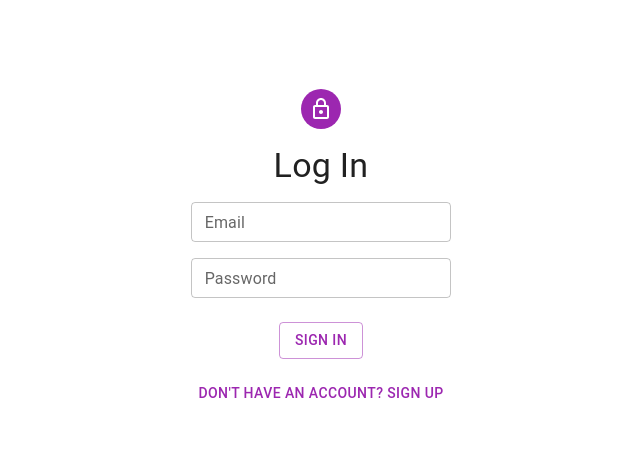
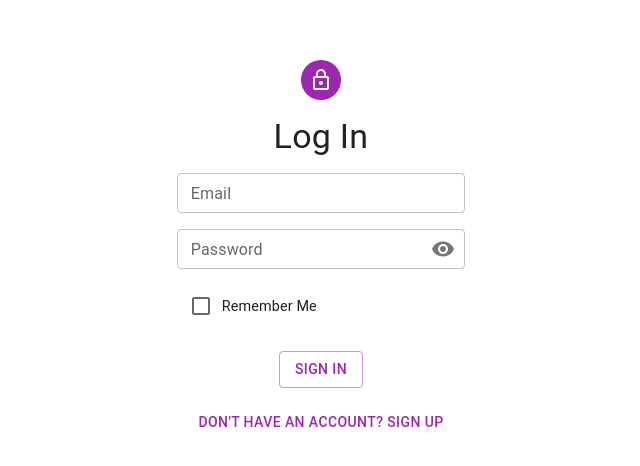
Before and after one commit to makstravm/ClassTrack-Pro, a React (Create React App) app: page /login in a window 1280 px wide. Shown: the part 110-576 px from the top of the page, without its empty margins (319-959 px from the left). Built offline with nearby package versions, Linux system fonts and the light colour scheme; no server answers; the database is empty.

Commit message:
feat: added user context, change view some field, added rememberMe for user

```diff
--- a/src/App.tsx
+++ b/src/App.tsx
@@ -30,6 +30,7 @@ const App = () => (
               buttonText="Sign In"
               initialValues={loginInitialValue}
               onSubmit={signInUser}
+              isRememberMe={true}
               formFields={loginFormFields}
               validationSchema={loginValidationSchema}
             />
@@ -46,6 +47,7 @@ const App = () => (
               initialValues={registrationInitialValue}
               formFields={registrationFormFields}
               onSubmit={signUpUser}
+              isRememberMe={false}
               validationSchema={registerValidationSchema}
             />
           }
--- a/src/api/user.ts
+++ b/src/api/user.ts
@@ -1,7 +1,10 @@
 import { FirebaseError } from "firebase/app";
 import {
+  browserLocalPersistence,
+  browserSessionPersistence,
   createUserWithEmailAndPassword,
   getAuth,
+  setPersistence,
   signInWithEmailAndPassword,
   updateProfile,
 } from "firebase/auth";
@@ -25,28 +28,41 @@ export const signUpUser = async ({
     await updateProfile(response.user, {
       displayName: name as string,
     });
+
+    await setPersistence(auth, browserSessionPersistence);
+    return true;
   } catch (e) {
     if (e instanceof FirebaseError) {
-      return notifyError(handleErrorMessage(e.code));
+      notifyError(handleErrorMessage(e.code));
+      return false;
     }
 
-    return notifyError("Something wrong");
+    notifyError("Something wrong");
+    return false;
   }
 };
 
 export const signInUser = async ({
   email,
   password,
+  rememberMe,
 }: LoginInitialValueType) => {
   const auth = getAuth();
 
   try {
     await signInWithEmailAndPassword(auth, email as string, password as string);
+    await setPersistence(
+      auth,
+      rememberMe ? browserLocalPersistence : browserSessionPersistence
+    );
+    return true;
   } catch (e) {
     if (e instanceof FirebaseError) {
-      return notifyError(handleErrorMessage(e.code));
+      notifyError(handleErrorMessage(e.code));
+      return false;
     }
 
-    return notifyError("Something wrong");
+    notifyError("Something wrong");
+    return false;
   }
 };
--- a/src/components/FormComponent.tsx
+++ b/src/components/FormComponent.tsx
@@ -4,8 +4,10 @@ import { Form, Formik, getIn, FormikProps } from "formik";
 import {
   Box,
   Button,
+  Checkbox,
   CircularProgress,
   Container,
+  FormControlLabel,
   Grid,
   TextField,
   Typography,
@@ -19,6 +21,8 @@ import {
   InitialValuesFormType,
   RoutePath,
 } from "../types";
+import PasswordField from "./PasswordField";
+import { FieldsTypes } from "../constant/fieldsTypes";
 
 export type Props = {
   initialValues: InitialValuesFormType;
@@ -26,6 +30,7 @@ export type Props = {
   title: string;
   titleLink: string;
   link: string;
+  isRememberMe: boolean;
   buttonText: string;
   onSubmit: Function; //(vSalues: FormicValuesType, navigate: NavigateFunction) => void;
   validationSchema: InitialSchemaFormType;
@@ -39,6 +44,7 @@ export const FormComponent = ({
   link,
   buttonText,
   onSubmit,
+  isRememberMe,
   validationSchema,
 }: Props) => {
   const [isLoading, setIsLoading] = useState<boolean>(false);
@@ -65,9 +71,11 @@ export const FormComponent = ({
 
   const handleSubmit = async (values: InitialValuesFormType) => {
     setIsLoading(true);
-    await onSubmit(values);
+    const isSuccess = await onSubmit(values);
     setIsLoading(false);
+    if (isSuccess) {
       navigate(RoutePath.SUCCESS_SIGN_IN, { replace: true });
+    }
   };
 
   return (
@@ -92,22 +100,55 @@ export const FormComponent = ({
               <Form>
                 <Grid container justifyContent="center" spacing={2}>
                   {formFields.map(({ id, name, type, label }) => (
-                    <Grid key={id} item xs={10}>
+                    <Grid key={id} item xs={11}>
+                      {type === FieldsTypes.TEXT ? (
                         <TextField
                           name={name}
                           label={label}
                           type={type}
                           size="small"
                           color="secondary"
-                        autoComplete="given-name"
                           fullWidth
-                        error={!!(getIn(touched, name) && getIn(errors, name))}
-                        helperText={getIn(touched, name) && getIn(errors, name)}
+                          error={
+                            !!(getIn(touched, name) && getIn(errors, name))
+                          }
+                          helperText={
+                            !!(getIn(touched, name) && getIn(errors, name)) &&
+                            getIn(errors, name)
+                          }
                           onChange={handleChange}
-                        inputProps={{ "data-testid": `input-${name}` }}
+                        />
+                      ) : (
+                        <PasswordField
+                          name={name}
+                          label={label}
+                          type={type}
+                          errors={errors}
+                          touched={touched}
+                          handleChange={handleChange}
+                        />
+                      )}
+                    </Grid>
+                  ))}
+                  {isRememberMe && (
+                    <Grid item xs={10}>
+                      <FormControlLabel
+                        control={
+                          <Checkbox
+                            color="secondary"
+                            name="rememberMe"
+                            onChange={handleChange}
+                          />
+                        }
+                        label={"Remember Me"}
+                        componentsProps={{
+                          typography: {
+                            fontSize: ".9rem",
+                          },
+                        }}
                       />
                     </Grid>
-                  ))}
+                  )}
                 </Grid>
                 <Box sx={{ mt: 3, mb: 2 }} textAlign="center">
                   <Button
--- a/src/components/Header.tsx
+++ b/src/components/Header.tsx
@@ -57,6 +57,7 @@ const HeaderItem = () => {
     </>
   );
 };
+
 export const Header = () => {
   return (
     <Paper elevation={8}>
--- /dev/null
+++ b/src/components/PasswordField.tsx
@@ -0,0 +1,70 @@
+import { ChangeEvent, FC, useState } from "react";
+import { getIn } from "formik";
+import {
+  FormControl,
+  FormHelperText,
+  IconButton,
+  InputLabel,
+  OutlinedInput,
+} from "@mui/material";
+import { Visibility, VisibilityOff } from "@mui/icons-material";
+import { FieldsTypes } from "../constant/fieldsTypes";
+import { PasswordFieldErrorType, PasswordFieldTouchedType } from "../types";
+
+export interface IProps {
+  name: string;
+  label: string;
+  type: string;
+  errors: PasswordFieldErrorType;
+  touched: PasswordFieldTouchedType;
+  handleChange: (
+    e: ChangeEvent<HTMLInputElement | HTMLTextAreaElement>
+  ) => void;
+}
+
+const { TEXT, PASSWORD } = FieldsTypes;
+
+const PasswordField: FC<IProps> = ({
+  name,
+  label,
+  handleChange,
+  errors,
+  touched,
+}) => {
+  const [isShowPassword, setIsShowPassword] = useState<boolean>(false);
+
+  return (
+    <FormControl
+      size="small"
+      variant="outlined"
+      fullWidth
+      color="secondary"
+      error={!!(getIn(touched, name) && getIn(errors, name))}
+    >
+      <InputLabel htmlFor="outlined-adornment-password">{label}</InputLabel>
+      <OutlinedInput
+        id="outlined-adornment-password"
+        name={name}
+        type={isShowPassword ? TEXT : PASSWORD}
+        onChange={handleChange}
+        endAdornment={
+          <IconButton
+            aria-label="toggle password visibility"
+            onClick={() => setIsShowPassword(!isShowPassword)}
+            edge="end"
+          >
+            {isShowPassword ? <VisibilityOff /> : <Visibility />}
+          </IconButton>
+        }
+        label={label}
+      />
+      {!!(getIn(touched, name) && getIn(errors, name)) && (
+        <FormHelperText id="component-error-text">
+          {getIn(errors, name)}
+        </FormHelperText>
+      )}
+    </FormControl>
+  );
+};
+
+export default PasswordField;
--- a/src/components/ProtectedRoute.tsx
+++ b/src/components/ProtectedRoute.tsx
@@ -1,9 +1,16 @@
-import { getAuth } from "firebase/auth";
 import { Navigate, Outlet } from "react-router-dom";
 import { RoutePath } from "../types";
+import { useUserContext } from "../context/userContext";
 
 export const ProtectedRoute = () => {
-  const isUser = !!getAuth().currentUser;
-  if (!isUser) return <Navigate to={RoutePath.LOGIN} replace />;
+  const { user, isLoading } = useUserContext();
+
+  if (isLoading) {
+    return <div>...................................Loading</div>;
+  }
+  if (!user) {
+    return <Navigate to={RoutePath.LOGIN} replace />;
+  }
+
   return <Outlet />;
 };
--- /dev/null
+++ b/src/constant/fieldsTypes.ts
@@ -0,0 +1,4 @@
+export enum FieldsTypes {
+  TEXT = "text",
+  PASSWORD = "password",
+}
--- a/src/constant/initialValuesOfForm.ts
+++ b/src/constant/initialValuesOfForm.ts
@@ -16,6 +16,7 @@ export const loginFormFields = [
 export const loginInitialValue = {
   email: "",
   password: "",
+  rememberMe: false,
 };
 
 export const registrationFormFields = [
--- /dev/null
+++ b/src/context/userContext.tsx
@@ -0,0 +1,43 @@
+import { User, onAuthStateChanged } from "firebase/auth";
+import {
+  ReactNode,
+  createContext,
+  useContext,
+  useEffect,
+  useState,
+} from "react";
+import { auth } from "../firebase";
+interface IProps {
+  children: ReactNode;
+}
+
+interface IUserContext {
+  user: User | null;
+  isLoading: boolean;
+}
+
+const UserContext = createContext<IUserContext>({
+  user: null,
+  isLoading: false,
+});
+
+export const UserProvider = ({ children }: IProps) => {
+  const [userData, setUserData] = useState<User | null>(null);
+
+  const [isLoading, setIsLoading] = useState<boolean>(true);
+
+  useEffect(() => {
+    onAuthStateChanged(auth, (user) => {
+      setUserData(user);
+      setIsLoading(false);
+    });
+  }, []);
+
+  return (
+    <UserContext.Provider value={{ user: userData, isLoading }}>
+      {children}
+    </UserContext.Provider>
+  );
+};
+
+export const useUserContext = (): IUserContext => useContext(UserContext);
--- a/src/index.tsx
+++ b/src/index.tsx
@@ -9,6 +9,7 @@ import "react-toastify/dist/ReactToastify.css";
 import "./index.css";
 import "./firebase";
 import { ToastContainer } from "react-toastify";
+import { UserProvider } from "./context/userContext";
 
 const root = ReactDOM.createRoot(
   document.getElementById("root") as HTMLElement
@@ -17,11 +18,13 @@ root.render(
   <React.StrictMode>
     <CssBaseline />
     <ToastContainer theme="light" />
-    <SumProvider>
-      <LessonsProvider>
-        <App />
-      </LessonsProvider>
-    </SumProvider>
+    <UserProvider>
+      <SumProvider>
+        <LessonsProvider>
+          <App />
+        </LessonsProvider>
+      </SumProvider>
+    </UserProvider>
   </React.StrictMode>
 );
 
--- a/src/pages/AuthLayout.tsx
+++ b/src/pages/AuthLayout.tsx
@@ -1,8 +1,16 @@
 import { Avatar, Box, Container } from "@mui/material";
-import { Outlet } from "react-router-dom";
+import { Navigate, Outlet } from "react-router-dom";
 import LockOutlinedIcon from "@mui/icons-material/LockOutlined";
+import { RoutePath } from "../types";
+import { useUserContext } from "../context/userContext";
 
-export const AuthLayout = () => (
+export const AuthLayout = () => {
+  const { user } = useUserContext();
+  if (user) {
+    return <Navigate to={RoutePath.HOME} replace />;
+  }
+
+  return (
     <Container component="main" maxWidth="xs" sx={{ height: "90vh" }}>
       <Box
         height="100%"
@@ -20,3 +28,4 @@ export const AuthLayout = () => (
       </Box>
     </Container>
   );
+};
```
Also changed, not shown: src/types/index.ts (+10 -4 lines). Lines whose indentation alone changed are shown as unchanged.
